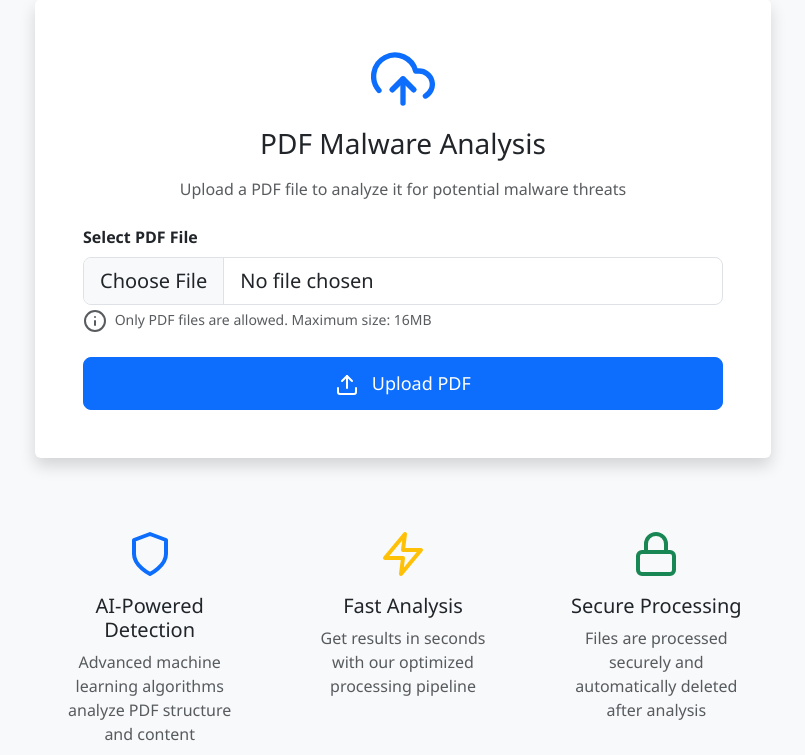
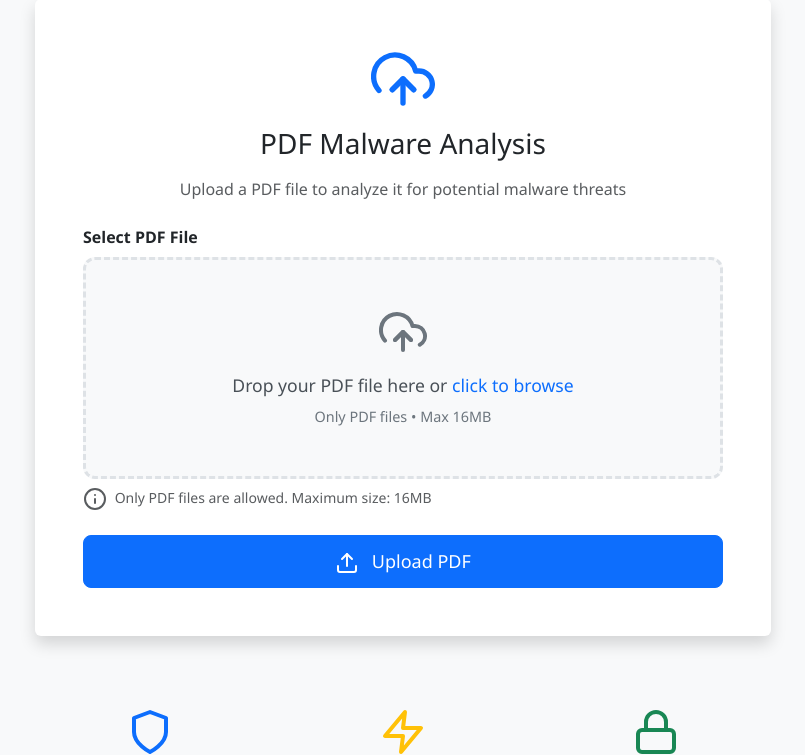
Before and after one commit to VeryBigsilver/SUSject-Mal_PDF_Detector, a Flask app: page / in a window 1280 px wide. Shown: the part 87-842 px from the top of the page, without its empty margins (237-1042 px from the left). Run offline with Flask 3, Linux system fonts and the light colour scheme; some libraries are stand-ins or nearby versions.

Commit message:
Enable users to upload files by dragging and dropping them onto the webpage
Implements drag-and-drop functionality for PDF uploads using `dropArea` element and updates styling in `style.css` and logic in `main.js`.

Replit-Commit-Author: Agent
Replit-Commit-Session-Id: fe84b16d-a189-4722-ba17-41b4cdf4c688
Replit-Commit-Checkpoint-Type: full_checkpoint
Replit-Commit-Screenshot-Url: https://storage.googleapis.com/screenshot-production-us-central1/12ad644f-fcb0-4b5d-a3aa-3a61852bd9c7/fe84b16d-a189-4722-ba17-41b4cdf4c688/GIb7deH

```diff
--- a/static/css/style.css
+++ b/static/css/style.css
@@ -213,6 +213,116 @@ body {
     font-size: 0.875rem;
 }
 
+/* Drag and Drop Area */
+.drop-area {
+    border: 3px dashed #dee2e6;
+    border-radius: 12px;
+    padding: 3rem 2rem;
+    text-align: center;
+    background: #f8f9fa;
+    transition: all 0.3s ease;
+    cursor: pointer;
+    position: relative;
+    overflow: hidden;
+}
+
+.drop-area:hover {
+    border-color: var(--primary-color);
+    background: #e3f2fd;
+    transform: translateY(-2px);
+}
+
+.drop-area.dragover {
+    border-color: var(--primary-color);
+    background: linear-gradient(135deg, #e3f2fd 0%, #bbdefb 100%);
+    box-shadow: 0 8px 25px rgba(13, 110, 253, 0.2);
+}
+
+.drop-content {
+    pointer-events: none;
+}
+
+.drop-icon {
+    width: 48px;
+    height: 48px;
+    color: #6c757d;
+    margin-bottom: 1rem;
+    transition: all 0.3s ease;
+}
+
+.drop-area:hover .drop-icon,
+.drop-area.dragover .drop-icon {
+    color: var(--primary-color);
+    transform: scale(1.1);
+}
+
+.drop-text {
+    font-size: 1.1rem;
+    font-weight: 500;
+    color: #495057;
+    margin-bottom: 0.5rem;
+}
+
+.drop-subtext {
+    font-size: 0.9rem;
+    color: #6c757d;
+    margin-bottom: 0;
+}
+
+.drop-area.has-file {
+    border-color: var(--success-color);
+    background: linear-gradient(135deg, #f0fff4 0%, #c6f6d5 100%);
+}
+
+.drop-area.has-file .drop-icon {
+    color: var(--success-color);
+}
+
+.drop-area.error {
+    border-color: var(--danger-color);
+    background: linear-gradient(135deg, #fff5f5 0%, #fed7e2 100%);
+    animation: shake-error 0.5s ease-in-out;
+}
+
+@keyframes shake-error {
+    0%, 100% { transform: translateX(0); }
+    25% { transform: translateX(-5px); }
+    75% { transform: translateX(5px); }
+}
+
+/* File preview in drop area */
+.file-preview {
+    display: flex;
+    align-items: center;
+    justify-content: center;
+    background: rgba(255, 255, 255, 0.9);
+    border-radius: 8px;
+    padding: 1rem;
+    margin-top: 1rem;
+}
+
+.file-preview-icon {
+    width: 24px;
+    height: 24px;
+    color: var(--success-color);
+    margin-right: 0.5rem;
+}
+
+.file-preview-info {
+    text-align: left;
+}
+
+.file-preview-name {
+    font-weight: 500;
+    color: #495057;
+    margin-bottom: 0.25rem;
+}
+
+.file-preview-size {
+    font-size: 0.85rem;
+    color: #6c757d;
+}
+
 /* Footer */
 footer {
     margin-top: auto;
--- a/static/js/main.js
+++ b/static/js/main.js
@@ -10,14 +10,22 @@ document.addEventListener('DOMContentLoaded', function() {
 function initializeFileUpload() {
     const fileInput = document.getElementById('file');
     const uploadForm = document.getElementById('uploadForm');
+    const dropArea = document.getElementById('dropArea');
 
     if (fileInput) {
         fileInput.addEventListener('change', function(e) {
             const file = e.target.files[0];
             if (file) {
-                validateFile(file);
+                if (validateFile(file)) {
+                    updateDropAreaWithFile(file);
+                }
             }
         });
+    }
+
+    // Initialize drag and drop
+    if (dropArea) {
+        initializeDragAndDrop(dropArea, fileInput);
     }
 
     if (uploadForm) {
@@ -30,27 +38,143 @@ function initializeFileUpload() {
     }
 }
 
+function initializeDragAndDrop(dropArea, fileInput) {
+    // Click to open file dialog
+    dropArea.addEventListener('click', function() {
+        fileInput.click();
+    });
+
+    // Prevent default drag behaviors
+    ['dragenter', 'dragover', 'dragleave', 'drop'].forEach(eventName => {
+        dropArea.addEventListener(eventName, preventDefaults, false);
+        document.body.addEventListener(eventName, preventDefaults, false);
+    });
+
+    // Highlight drop area when item is dragged over it
+    ['dragenter', 'dragover'].forEach(eventName => {
+        dropArea.addEventListener(eventName, highlight, false);
+    });
+
+    ['dragleave', 'drop'].forEach(eventName => {
+        dropArea.addEventListener(eventName, unhighlight, false);
+    });
+
+    // Handle dropped files
+    dropArea.addEventListener('drop', handleDrop, false);
+}
+
+function preventDefaults(e) {
+    e.preventDefault();
+    e.stopPropagation();
+}
+
+function highlight(e) {
+    const dropArea = document.getElementById('dropArea');
+    dropArea.classList.add('dragover');
+}
+
+function unhighlight(e) {
+    const dropArea = document.getElementById('dropArea');
+    dropArea.classList.remove('dragover');
+}
+
+function handleDrop(e) {
+    const dt = e.dataTransfer;
+    const files = dt.files;
+    const fileInput = document.getElementById('file');
+
+    if (files.length > 0) {
+        const file = files[0];
+
+        // Set the file to the input
+        const dataTransfer = new DataTransfer();
+        dataTransfer.items.add(file);
+        fileInput.files = dataTransfer.files;
+
+        // Validate and update UI
+        if (validateFile(file)) {
+            updateDropAreaWithFile(file);
+        } else {
+            showDropAreaError();
+        }
+    }
+}
+
+function updateDropAreaWithFile(file) {
+    const dropArea = document.getElementById('dropArea');
+    dropArea.classList.add('has-file');
+    dropArea.classList.remove('error');
+
+    const fileSize = formatFileSize(file.size);
+    dropArea.innerHTML = `
+        <div class="drop-content">
+            <i data-feather="check-circle" class="drop-icon text-success"></i>
+            <p class="drop-text text-success">File Ready for Upload</p>
+            <div class="file-preview">
+                <i data-feather="file-text" class="file-preview-icon"></i>
+                <div class="file-preview-info">
+                    <div class="file-preview-name">${file.name}</div>
+                    <div class="file-preview-size">${fileSize}</div>
+                </div>
+            </div>
+        </div>
+    `;
+
+    // Re-initialize feather icons
+    feather.replace();
+}
+
+function showDropAreaError() {
+    const dropArea = document.getElementById('dropArea');
+    dropArea.classList.add('error');
+    dropArea.classList.remove('has-file');
+
+    // Reset to original state after animation
+    setTimeout(() => {
+        dropArea.classList.remove('error');
+    }, 1000);
+}
+
 function validateFile(file) {
     const maxSize = 16 * 1024 * 1024; // 16MB
     const allowedTypes = ['application/pdf'];
+    const allowedExtensions = ['.pdf'];
 
-    // Check file type
-    if (!allowedTypes.includes(file.type)) {
-        showAlert('Only PDF files are allowed', 'danger');
-        document.getElementById('file').value = '';
+    // Check file type and extension
+    const fileExtension = '.' + file.name.split('.').pop().toLowerCase();
+    if (!allowedTypes.includes(file.type) && !allowedExtensions.includes(fileExtension)) {
+        showAlert('PDF 파일만 업로드할 수 있습니다', 'danger');
+        resetFileInput();
         return false;
     }
 
     // Check file size
     if (file.size > maxSize) {
-        showAlert('File is too large. Maximum size is 16MB.', 'danger');
-        document.getElementById('file').value = '';
+        showAlert('파일이 너무 큽니다. 최대 크기는 16MB입니다.', 'danger');
+        resetFileInput();
         return false;
     }
 
-    // Show file info
-    showFileInfo(file);
     return true;
+}
+
+function resetFileInput() {
+    const fileInput = document.getElementById('file');
+    const dropArea = document.getElementById('dropArea');
+
+    fileInput.value = '';
+
+    if (dropArea) {
+        dropArea.classList.remove('has-file', 'error');
+        dropArea.innerHTML = `
+            <div class="drop-content">
+                <i data-feather="upload-cloud" class="drop-icon"></i>
+                <p class="drop-text">Drop your PDF file here or <span class="text-primary">click to browse</span></p>
+                <p class="drop-subtext">Only PDF files • Max 16MB</p>
+            </div>
+        `;
+        feather.replace();
+    }
 }
 
 function showFileInfo(file) {
--- a/templates/base.html
+++ b/templates/base.html
@@ -46,7 +46,7 @@
     <footer class="mt-5 py-4 bg-light text-center text-muted">
         <div class="container">
             <small>
-                <i data-feather="shield-check" class="me-1"></i>
+                <i data-feather="check-shield" class="me-1"></i>
                 Secure PDF Analysis Service
             </small>
         </div>
--- a/templates/index.html
+++ b/templates/index.html
@@ -63,13 +63,24 @@
                 <form action="{{ url_for('upload_file') }}" method="post" enctype="multipart/form-data" id="uploadForm">
                     <div class="mb-4">
                         <label for="file" class="form-label fw-bold">Select PDF File</label>
-                        <input type="file"
-                               class="form-control form-control-lg"
-                               id="file"
-                               name="file"
-                               accept=".pdf"
-                               required>
-                        <div class="form-text">
+
+                        <!-- Drag and Drop Area -->
+                        <div class="drop-area" id="dropArea">
+                            <div class="drop-content">
+                                <i data-feather="upload-cloud" class="drop-icon"></i>
+                                <p class="drop-text">Drop your PDF file here or <span class="text-primary">click to browse</span></p>
+                                <p class="drop-subtext">Only PDF files • Max 16MB</p>
+                            </div>
+                            <input type="file"
+                                   class="form-control"
+                                   id="file"
+                                   name="file"
+                                   accept=".pdf"
+                                   required
+                                   style="display: none;">
+                        </div>
+
+                        <div class="form-text mt-2">
                             <i data-feather="info" class="me-1"></i>
                             Only PDF files are allowed. Maximum size: 16MB
                         </div>
@@ -89,7 +100,7 @@
                     <div class="d-flex align-items-center justify-content-between">
                         <div>
                             <h5 class="mb-1">
-                                <i data-feather="file-check" class="me-2 text-success"></i>
+                                <i data-feather="check-circle" class="me-2 text-success"></i>
                                 {{ uploaded_file }}
                             </h5>
                             <small class="text-muted">File uploaded successfully</small>
```
Also changed, not shown: 1 other file.
